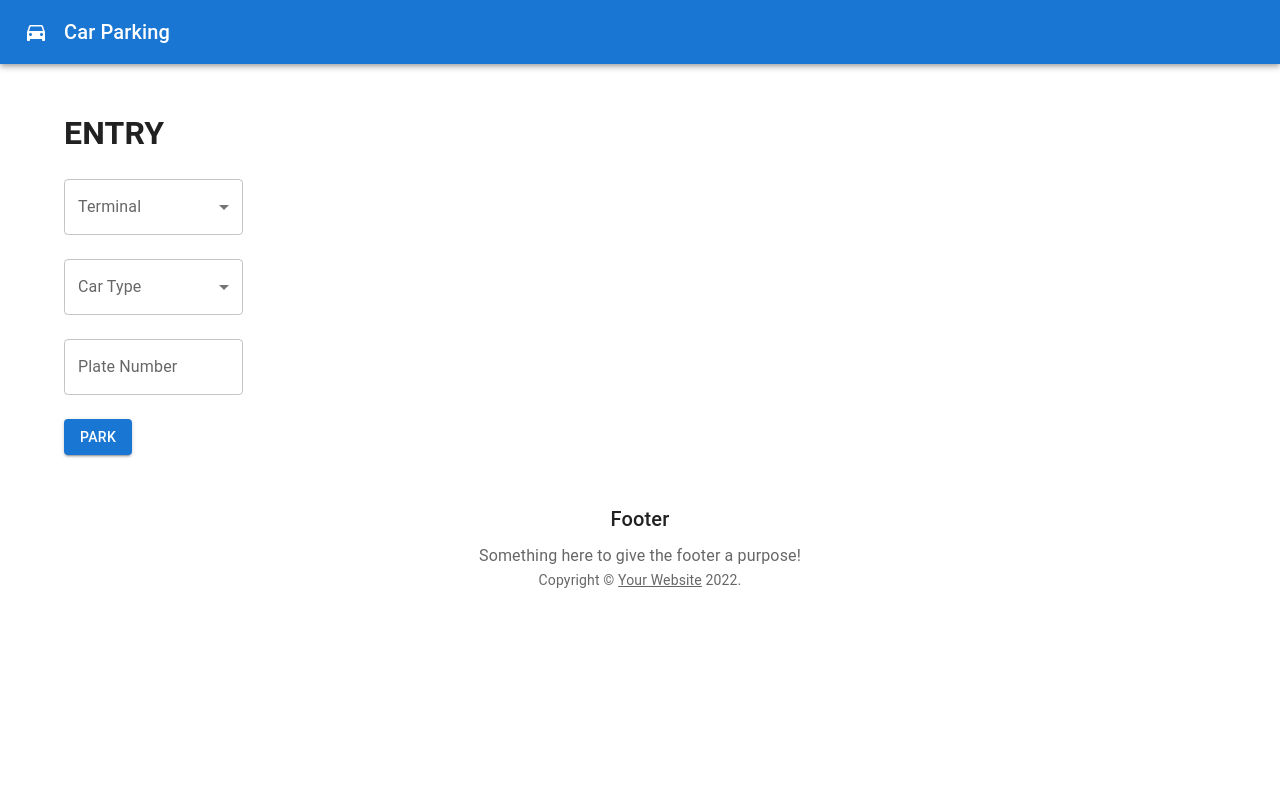
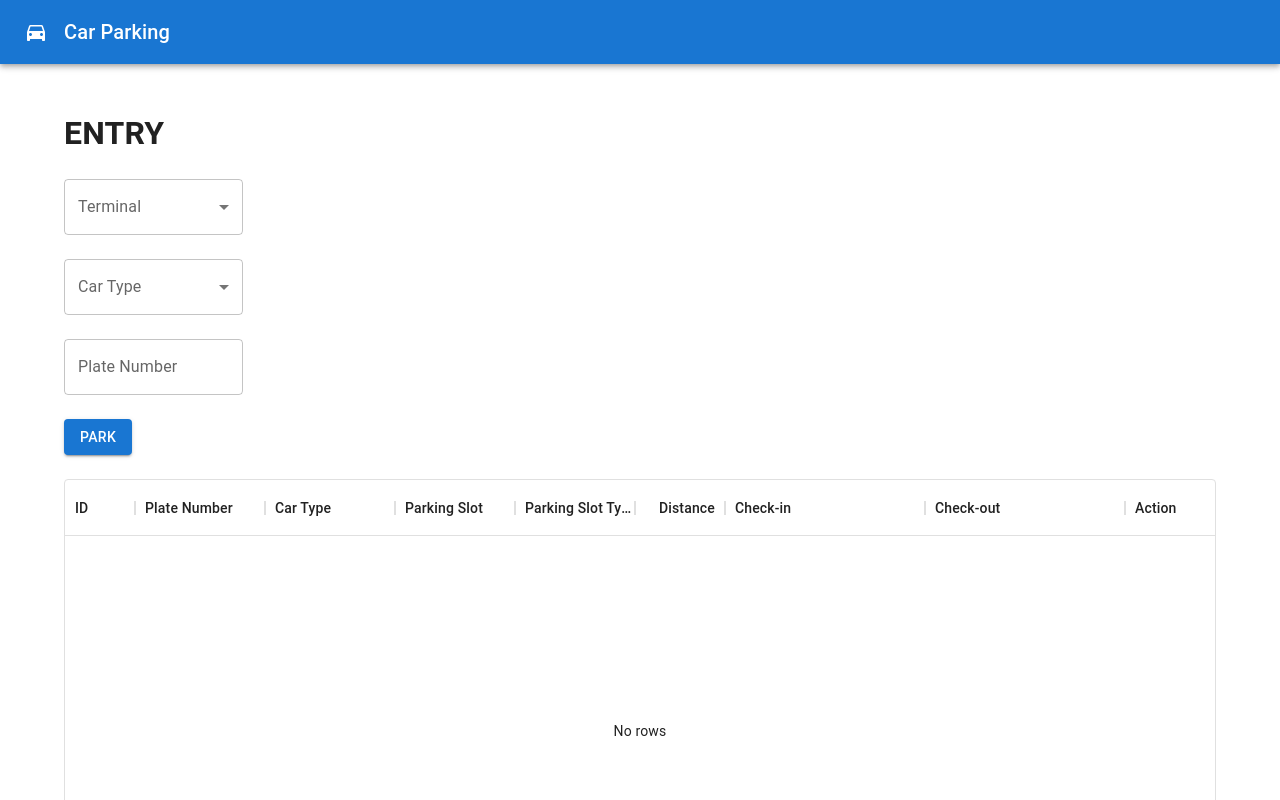
Before and after one commit to edrsn27/parkingv2, a Next.js app: page / in a window 1280 px wide. Shown: the top 800 px of the page. Built offline with nearby package versions, Linux system fonts and the light colour scheme.

Commit message:
unpack initial

```diff
--- /dev/null
+++ b/components/Transactions/Index.js
@@ -0,0 +1,97 @@
+import * as React from "react";
+import { DataGrid } from "@mui/x-data-grid";
+import Button from "@mui/material/Button";
+import UnPark from "./UnPark";
+const columns = [
+  { field: "id", headerName: "ID", width: 70 },
+  { field: "carPlateNumber", headerName: "Plate Number", width: 130 },
+  {
+    field: "carType",
+    headerName: "Car Type",
+    width: 130,
+    valueGetter: (params) =>
+      `${
+        params.row.carType == "S"
+          ? "Small"
+          : params.row.carType == "M"
+          ? "Medium"
+          : params.row.carType == "L"
+          ? "Large"
+          : ""
+      }`,
+  },
+  {
+    field: "parkingSlotName",
+    headerName: "Parking Slot",
+    type: "string",
+    width: 120,
+  },
+  {
+    field: "parkingSlotType",
+    headerName: "Parking Slot Type",
+    type: "string",
+    width: 120,
+  },
+
+  {
+    field: "distance",
+    headerName: "Distance",
+    type: "number",
+    width: 90,
+  },
+  {
+    field: "checkIn",
+    headerName: "Check-in",
+    sortable: true,
+    width: 200,
+  },
+  {
+    field: "checkOut",
+    headerName: "Check-out",
+    sortable: true,
+    width: 200,
+  },
+  {
+    field: "action",
+    headerName: "Action",
+    sortable: false,
+    renderCell: (params) => {
+      const onClick = (e) => {
+        e.stopPropagation(); // don't select this row after clicking
+      };
+
+      return <UnPark data={params.row} />;
+    },
+  },
+];
+
+export default function DataTable(props) {
+  const { transactions } = props;
+  console.log(transactions);
+  return (
+    <div style={{ height: 500, width: "100%" }}>
+      {transactions && (
+        <DataGrid
+          height={300}
+          rows={transactions}
+          columns={columns}
+          pageSize={10}
+          rowsPerPageOptions={[10]}
+          actions={[
+            {
+              icon: "save",
+              tooltip: "Save User",
+              onClick: (event, rowData) => alert("You saved " + rowData.name),
+            },
+            {
+              icon: "delete",
+              tooltip: "Delete User",
+              onClick: (event, rowData) =>
+                confirm("You want to delete " + rowData.name),
+            },
+          ]}
+        />
+      )}
+    </div>
+  );
+}
--- /dev/null
+++ b/components/Transactions/UnPark.js
@@ -0,0 +1,72 @@
+import * as React from "react";
+import Box from "@mui/material/Box";
+import Button from "@mui/material/Button";
+import Typography from "@mui/material/Typography";
+import Modal from "@mui/material/Modal";
+
+const style = {
+  position: "absolute",
+  top: "50%",
+  left: "50%",
+  transform: "translate(-50%, -50%)",
+  width: 400,
+  bgcolor: "background.paper",
+  border: "2px solid #000",
+  boxShadow: 24,
+  p: 4,
+};
+
+export default function BasicModal(props) {
+  const { data } = props;
+  const [open, setOpen] = React.useState(false);
+  const handleOpen = () => setOpen(true);
+  const handleClose = () => setOpen(false);
+
+  return (
+    <div>
+      <Button onClick={handleOpen} variant="contained" color="warning">
+        Unpark
+      </Button>
+      <Modal
+        open={open}
+        onClose={handleClose}
+        aria-labelledby="modal-modal-title"
+        aria-describedby="modal-modal-description"
+      >
+        <Box sx={style}>
+          <Typography id="modal-modal-title" variant="h6" component="h2">
+            {"UnPark - " + data.carPlateNumber}
+          </Typography>
+          <Typography id="modal-modal-description" sx={{ mt: 2 }}>
+            Duis mollis, est non commodo luctus, nisi erat porttitor ligula.
+          </Typography>
+          <Typography id="modal-modal-description" sx={{ mt: 2 }}>
+            Duis mollis, est non commodo luctus, nisi erat porttitor ligula.
+          </Typography>
+          <Typography id="modal-modal-description" sx={{ mt: 2 }}>
+            Duis mollis, est non commodo luctus, nisi erat porttitor ligula.
+          </Typography>
+          <Typography id="modal-modal-description" sx={{ mt: 2 }}>
+            Duis mollis, est non commodo luctus, nisi erat porttitor ligula.
+          </Typography>
+          <Typography id="modal-modal-description" sx={{ mt: 2 }}>
+            Duis mollis, est non commodo luctus, nisi erat porttitor ligula.
+          </Typography>
+          <Typography id="modal-modal-description" sx={{ mt: 2 }}>
+            Duis mollis, est non commodo luctus, nisi erat porttitor ligula.
+          </Typography>
+          <Typography id="modal-modal-description" sx={{ mt: 2 }}>
+            Duis mollis, est non commodo luctus, nisi erat porttitor ligula.
+          </Typography>
+          <Typography id="modal-modal-description" sx={{ mt: 2 }}>
+            Duis mollis, est non commodo luctus, nisi erat porttitor ligula.
+          </Typography>
+          <Typography id="modal-modal-description" sx={{ mt: 2 }}>
+            Duis mollis, est non commodo luctus, nisi erat porttitor ligula.
+          </Typography>
+
+        </Box>
+      </Modal>
+    </div>
+  );
+}
--- a/package.json
+++ b/package.json
@@ -13,7 +13,9 @@
     "@emotion/styled": "^11.8.1",
     "@mui/icons-material": "^5.8.0",
     "@mui/material": "^5.8.0",
+    "@mui/x-data-grid": "^5.11.0",
     "moment": "^2.29.3",
+    "mui-datatables": "^4.2.2",
     "next": "12.1.6",
     "react": "18.1.0",
     "react-dom": "18.1.0"
--- a/pages/index.js
+++ b/pages/index.js
@@ -6,9 +6,10 @@ import Car from "../components/Car/Index";
 import Terminal from "../components/Terminal/Index";
 import Button from "@mui/material/Button";
 import moment from "moment";
+import Transactions from "../components/Transactions/Index";
 export default function Index() {
   //transactions
-  const [transactions, setTransactions] = useState("");
+  const [transactions, setTransactions] = useState([]);
   // terminals
   const [terminals, setTerminals] = useState("");
   const [selectedTerminal, setSelectedTerminal] = useState("");
@@ -30,6 +31,11 @@ export default function Index() {
 
   const submitPart = () => {
     if (selectedTerminal && carType && carPlateNumber) {
+      // check if plate number is already;
+      let checkPlate = transactions.find(
+        (item) => carPlateNumber == item.carPlateNumber && item.checkOut == null
+      );
+      if (!checkPlate) {
         let data = {
           carType: carType,
           carPlateNumber: carPlateNumber,
@@ -81,11 +87,19 @@ export default function Index() {
             checkIn: moment().format("MMMM Do YYYY, h:mm:ss a"),
             checkOut: null,
             parkingSlotName: nearestParkingSpace.name,
+            fee: "",
+            distance: nearestParkingSpace.distance,
+            parkingSlotType: parkingSlots.find(
+              (item) => nearestParkingSpace.name == item.name
+            ).type,
           };
 
           setTransactions([...transactions, transactionData]);
         } else {
           alert("No parking slot available");
+        }
+      } else {
+        alert("Unpark first the Car");
       }
     } else if (!selectedTerminal) {
       alert("select terminal");
@@ -198,6 +212,13 @@ export default function Index() {
           </Button>
         </Grid>
       </Grid>
+      <br />
+      <Grid container spacing={2}>
+        <Grid item xs={12}>
+          <Transactions transactions={transactions} />
+        </Grid>
+      </Grid>
+      <br />
     </Layout>
   );
 }
```
Also changed, not shown: 1 other file (tests, documents, lock files or other folders). Lines whose indentation alone changed are shown as unchanged.
